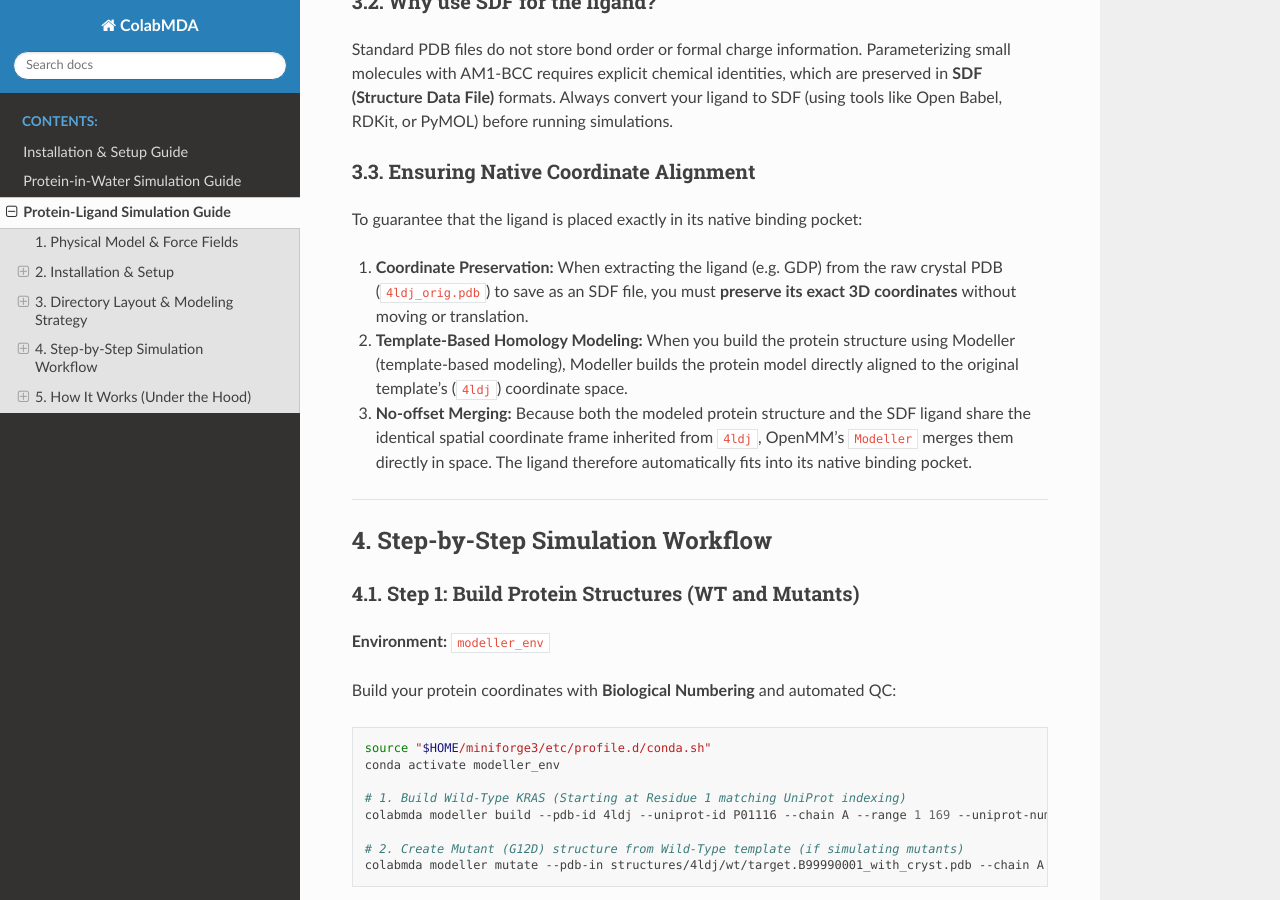
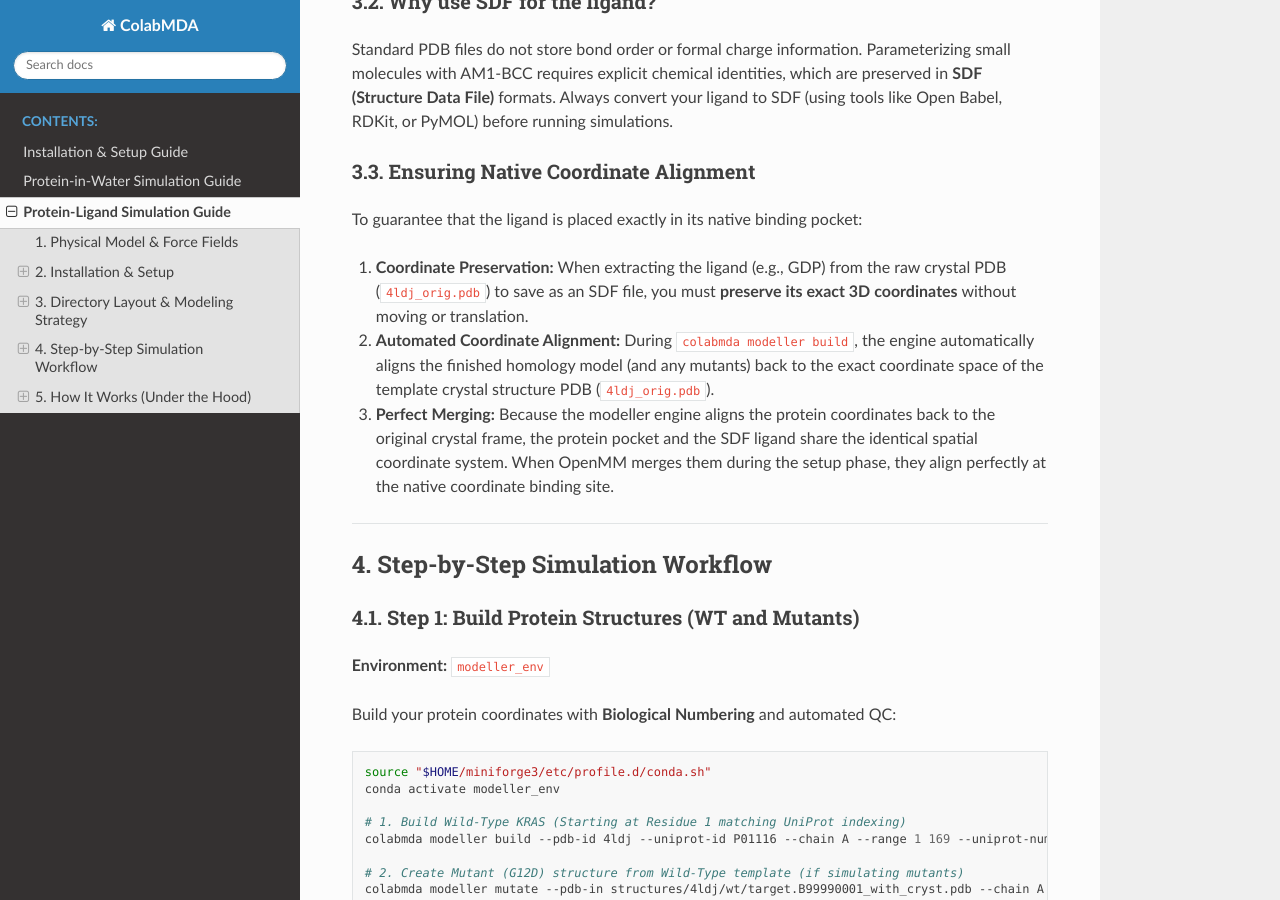
Before and after one commit to paulshamrat/ColabMDA, a Sphinx documentation site: the page built from docs/protein_ligand_simulation.md, in a window 1280 px wide and 900 px high, scrolled down 1717 px. Built offline with Sphinx 7.4.7 and the Read the Docs theme 3.1.0, drawn with Linux system fonts in a browser that asks for light colours.

Commit message:
docs: update coordinate alignment section to reflect new automated alignment feature

```diff
--- a/docs/protein_ligand_simulation.md
+++ b/docs/protein_ligand_simulation.md
@@ -65,9 +65,9 @@ Standard PDB files do not store bond order or formal charge information. Paramet
 
 ### 3.3. Ensuring Native Coordinate Alignment
 To guarantee that the ligand is placed exactly in its native binding pocket:
-1. **Coordinate Preservation:** When extracting the ligand (e.g. GDP) from the raw crystal PDB (`4ldj_orig.pdb`) to save as an SDF file, you must **preserve its exact 3D coordinates** without moving or translation.
-2. **Template-Based Homology Modeling:** When you build the protein structure using Modeller (template-based modeling), Modeller builds the protein model directly aligned to the original template's (`4ldj`) coordinate space.
-3. **No-offset Merging:** Because both the modeled protein structure and the SDF ligand share the identical spatial coordinate frame inherited from `4ldj`, OpenMM's `Modeller` merges them directly in space. The ligand therefore automatically fits into its native binding pocket.
+1. **Coordinate Preservation:** When extracting the ligand (e.g., GDP) from the raw crystal PDB (`4ldj_orig.pdb`) to save as an SDF file, you must **preserve its exact 3D coordinates** without moving or translation.
+2. **Automated Coordinate Alignment:** During `colabmda modeller build`, the engine automatically aligns the finished homology model (and any mutants) back to the exact coordinate space of the template crystal structure PDB (`4ldj_orig.pdb`).
+3. **Perfect Merging:** Because the modeller engine aligns the protein coordinates back to the original crystal frame, the protein pocket and the SDF ligand share the identical spatial coordinate system. When OpenMM merges them during the setup phase, they align perfectly at the native coordinate binding site.
 
 ---
 
```
